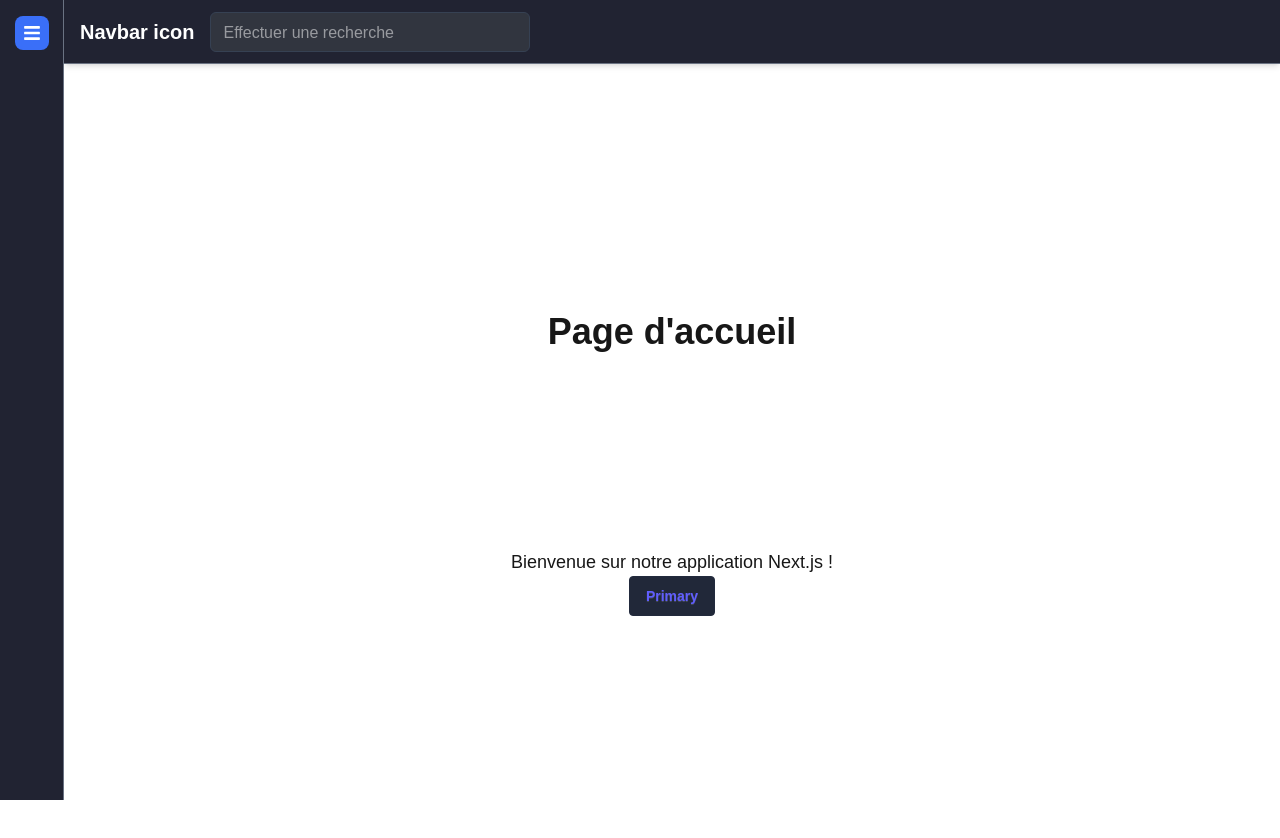
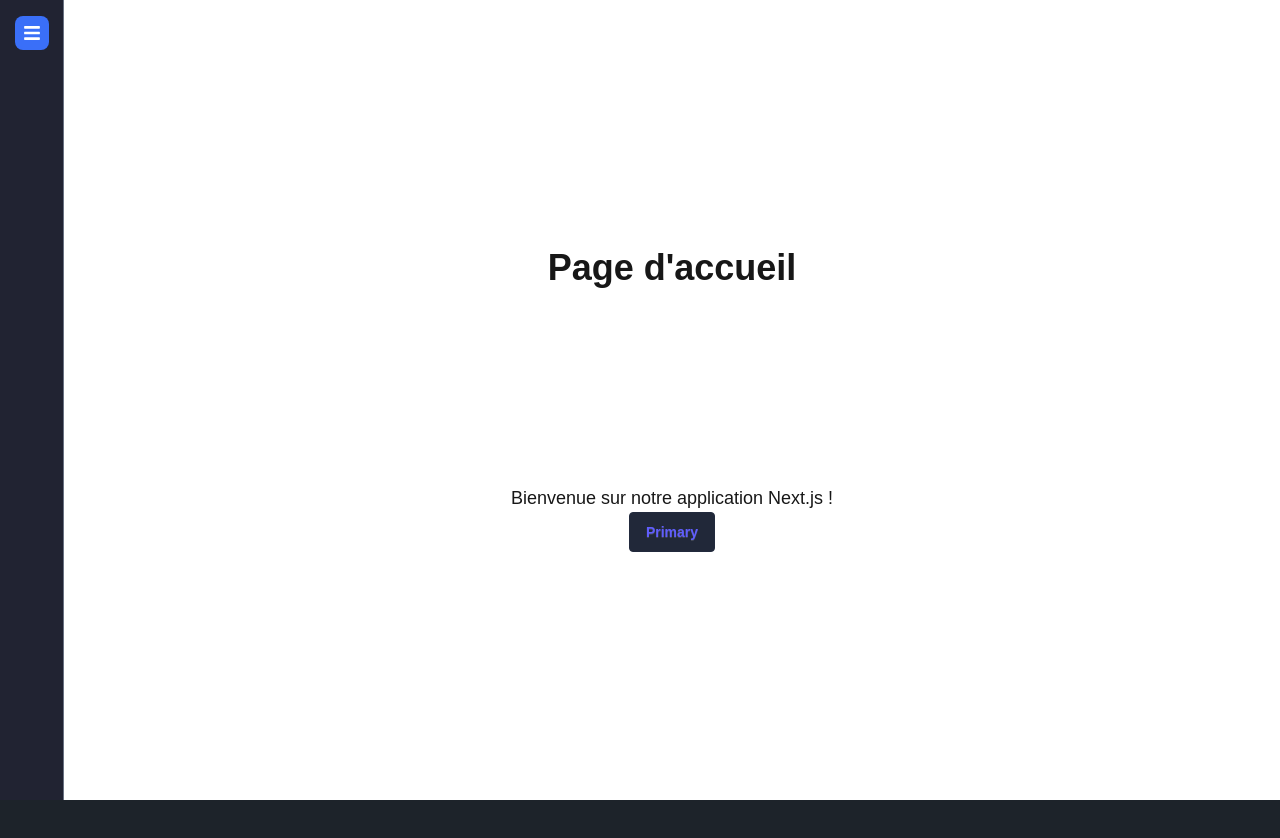
Before and after one commit to TISEPSE/Dashboard, a Next.js app: page / in a window 1280 px wide. Shown: the top 838 px of the page. After the commit the page ends 800 px from the top, so only its background shows below. Built offline with nearby package versions, Linux system fonts and the light colour scheme.

Commit message:
bye bye la header bonjour le dashboard qui respire !

```diff
--- a/src/app/Dashboard/Crypto/page.jsx
+++ b/src/app/Dashboard/Crypto/page.jsx
@@ -133,13 +133,10 @@ export default function CryptoDashboardClient() {
       key={coin.id}
       className="
         bg-[#2a2d3e] rounded-lg p-4 flex flex-col justify-between hover:bg-[#323654]
-        transition-transform duration-150 m-1 overflow-visible
-        transform hover:scale-110 hover:shadow-2xl
-        group
-        relative
-        hover:z-50
+        transition-transform duration-150 overflow-visible
+        transform hover:scale-105 hover:shadow-2xl
+        group relative hover:z-50 h-[12em]
       "
-      style={{ width: "calc((100% / 6) - 0.8rem)", height: "11em" }}
     >
       <div className="flex justify-between gap-2">
         <div className="w-2/3 break-words">
@@ -215,7 +212,9 @@ export default function CryptoDashboardClient() {
         <CryptoSelector value={perPage} onChange={setPerPage} />
       </div>
 
-      <div className="flex flex-wrap justify-start overflow-visible">{cryptos.map(renderCard)}</div>
+      <div className="grid grid-cols-1 sm:grid-cols-2 md:grid-cols-2 lg:grid-cols-3 xl:grid-cols-4 gap-6">
+        {cryptos.map(renderCard)}
+      </div>
 
       {isPaginationActive && (
         <div className="flex justify-center gap-4 mt-6">
--- a/src/app/components/header.jsx
+++ /dev/null
@@ -1,22 +0,0 @@
-//=========Header de la page tout le temps présente=========//
-
-"use client";
-
-export default function Header({ isOpen }) {
-  return (
-    <div
-      className={`fixed top-0 h-16 bg-[#212332] text-white flex items-center border-b border-gray-500 px-4 shadow-md transition-all duration-300 ease-in-out ${
-        isOpen ? "left-64 w-[calc(100%-16rem)]" : "left-16 w-[calc(100%-4rem)]"
-      }`}
-      style={{ zIndex: 40 }}
-    >
-      <span className="text-xl font-semibold">Navbar icon</span>
-      <div className="flex items-center w-full max-w-xs ml-4">
-        <textarea
-          placeholder="Effectuer une recherche"
-          className="w-full h-10 bg-[#31353F] text-white border border-gray-700 rounded-md pl-3 pr-3 py-2 resize-none overflow-hidden focus:outline-none focus:ring-2 focus:ring-blue-500"
-        />
-      </div>
-    </div>
-  );
-}
--- a/src/app/layout.jsx
+++ b/src/app/layout.jsx
@@ -1,30 +1,26 @@
-"use client";
+"use client"
 
-import { useState } from "react";
-import Navbar from "./components/navbar";
-import Header from "./components/header";
-import { Geist, Geist_Mono } from "next/font/google";
-import "./globals.css";
+import { useState } from "react"
+import Navbar from "./components/navbar"
+import { Geist, Geist_Mono } from "next/font/google"
+import "./globals.css"
 
-const geistSans = Geist({ variable: "--font-geist-sans", subsets: ["latin"] });
-const geistMono = Geist_Mono({ variable: "--font-geist-mono", subsets: ["latin"] });
+const geistSans = Geist({ variable: "--font-geist-sans", subsets: ["latin"] })
+const geistMono = Geist_Mono({ variable: "--font-geist-mono", subsets: ["latin"] })
 
 export default function RootLayout({ children }) {
-  const [isOpen, setIsOpen] = useState(false);
+  const [isOpen, setIsOpen] = useState(false)
 
   return (
     <html data-theme="dark" lang="fr">
       <body className={`${geistSans.variable} ${geistMono.variable}`}>
         <Navbar isOpen={isOpen} setIsOpen={setIsOpen} />
-        <Header isOpen={isOpen} />
         <main
-          className={`transition-all duration-300 ease-in-out pt-16 ${
-            isOpen ? "ml-64" : "ml-16"
-          }`}
+          className={`transition-all duration-300 ease-in-out ${isOpen ? "ml-64" : "ml-16"}`}
         >
           {children}
         </main>
       </body>
     </html>
-  );
+  )
 }
```
